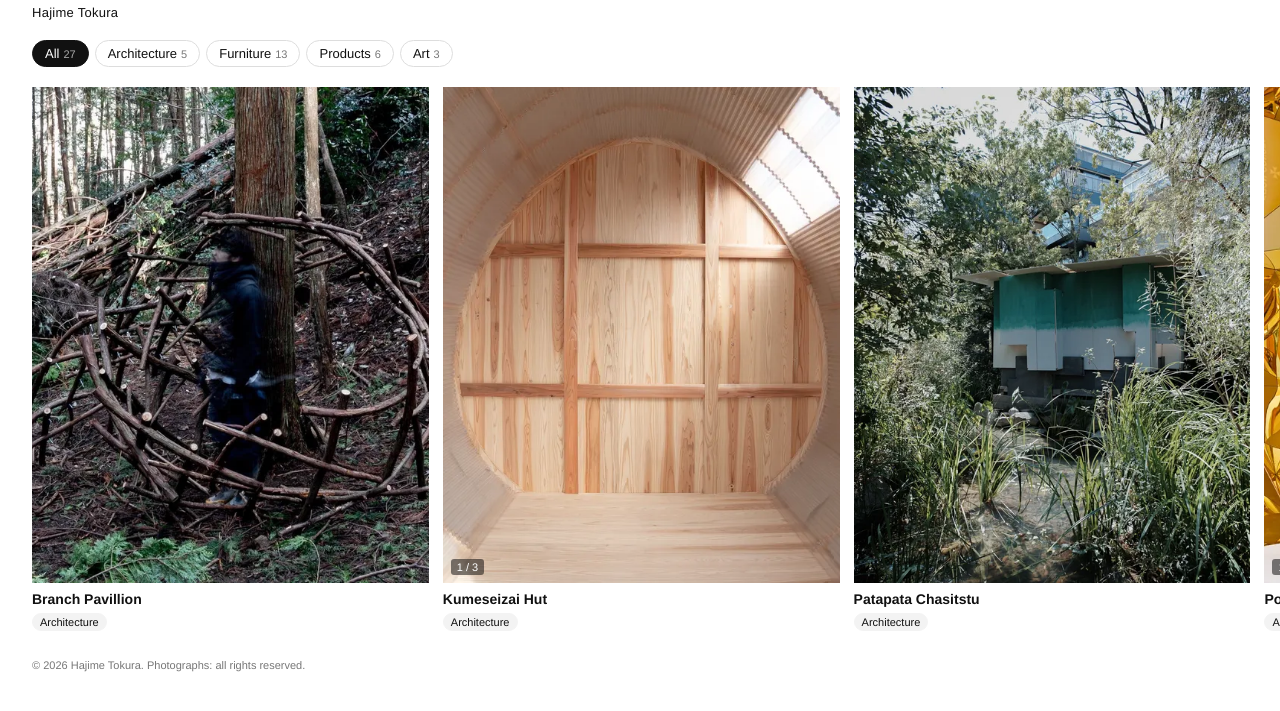
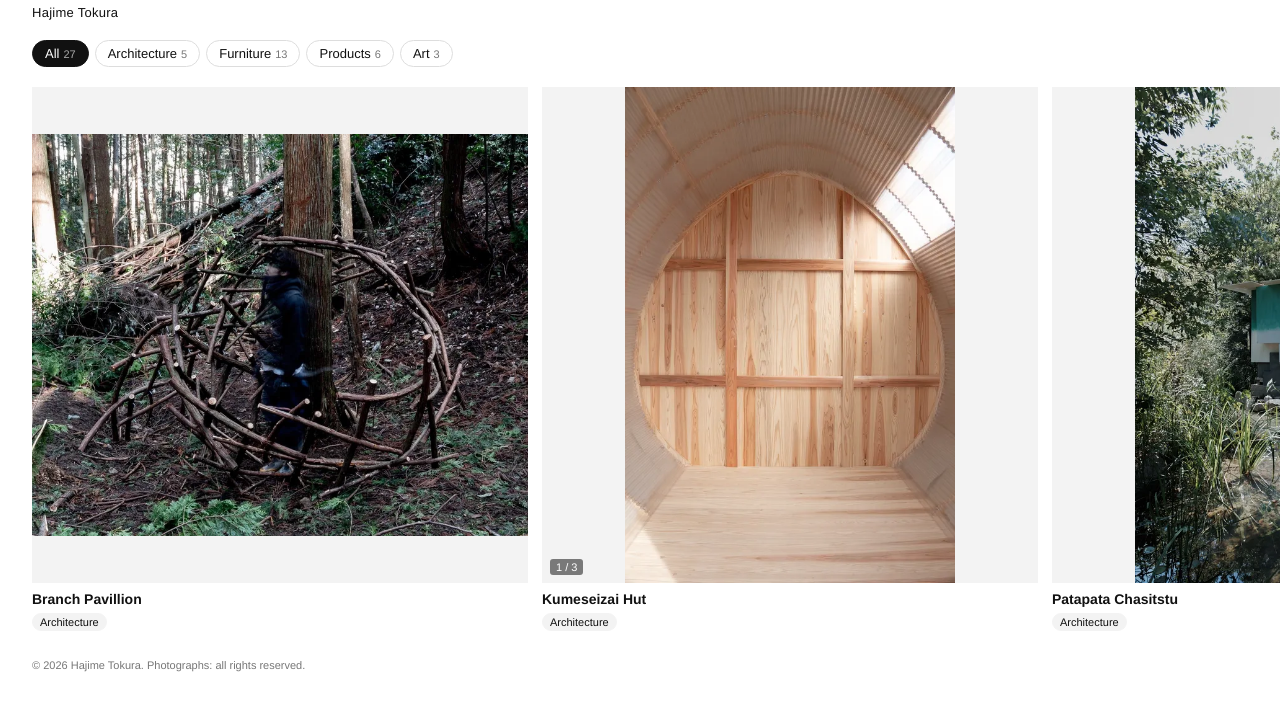
Before and after one commit to hajimetokura/hajimetokura.github.io, a plain HTML site: page index.html in a window 1280 px wide. Shown: the part 67-778 px from the top of the page. Drawn offline with Linux system fonts and the light colour scheme.

Commit message:
Fit whole photo inside square thumbnails
Co-Authored-By: Claude Opus 5.5 <noreply@anthropic.com>
Claude-Session: https://claude.ai/code/session_017Rg6fuHFVXEiNZ2wWPuhEM

```diff
--- a/style.css
+++ b/style.css
@@ -7,7 +7,8 @@
   --check: #ffe94d;
   --pad: 16px;
   --card-h: min(62svh, 560px);
-  --thumb: 4 / 5; /* サムネイルの比率。ここを変えるとすべてそろって変わる */
+  --thumb: 1 / 1; /* サムネイルの比率。写真は切らずに枠の中へ収める */
+  --card-w: min(78vw, var(--card-h));
   font-family: "Helvetica Neue", Helvetica, Arial, "Hiragino Sans", "Hiragino Kaku Gothic ProN", sans-serif;
   -webkit-text-size-adjust: 100%;
 }
@@ -55,14 +56,14 @@ button { font: inherit; color: inherit; }
 .card[hidden] { display: none; }
 .card button { position: relative; display: block; padding: 0; border: 0; background: none; cursor: zoom-in; text-align: left; }
 .card .ph {
-  display: block; width: min(78vw, calc(var(--card-h) * 0.8)); height: auto;
-  aspect-ratio: var(--thumb); object-fit: cover; background: #f3f3f3;
+  display: block; width: var(--card-w); height: auto;
+  aspect-ratio: var(--thumb); object-fit: contain; background: #f3f3f3;
 }
 .card .count {
   position: absolute; left: 8px; bottom: 8px;
   font-size: 11px; color: #fff; background: rgba(0,0,0,.5); padding: 2px 6px; border-radius: 3px;
 }
-.info { padding-top: 8px; width: min(78vw, calc(var(--card-h) * 0.8)); }
+.info { padding-top: 8px; width: var(--card-w); }
 .title { font-size: 14px; font-weight: 600; }
 .ja { font-size: 11px; color: var(--sub); margin-left: 6px; font-weight: 400; }
 .meta { display: flex; flex-wrap: wrap; gap: 4px; margin-top: 6px; font-size: 11px; color: var(--sub); align-items: center; }
```
